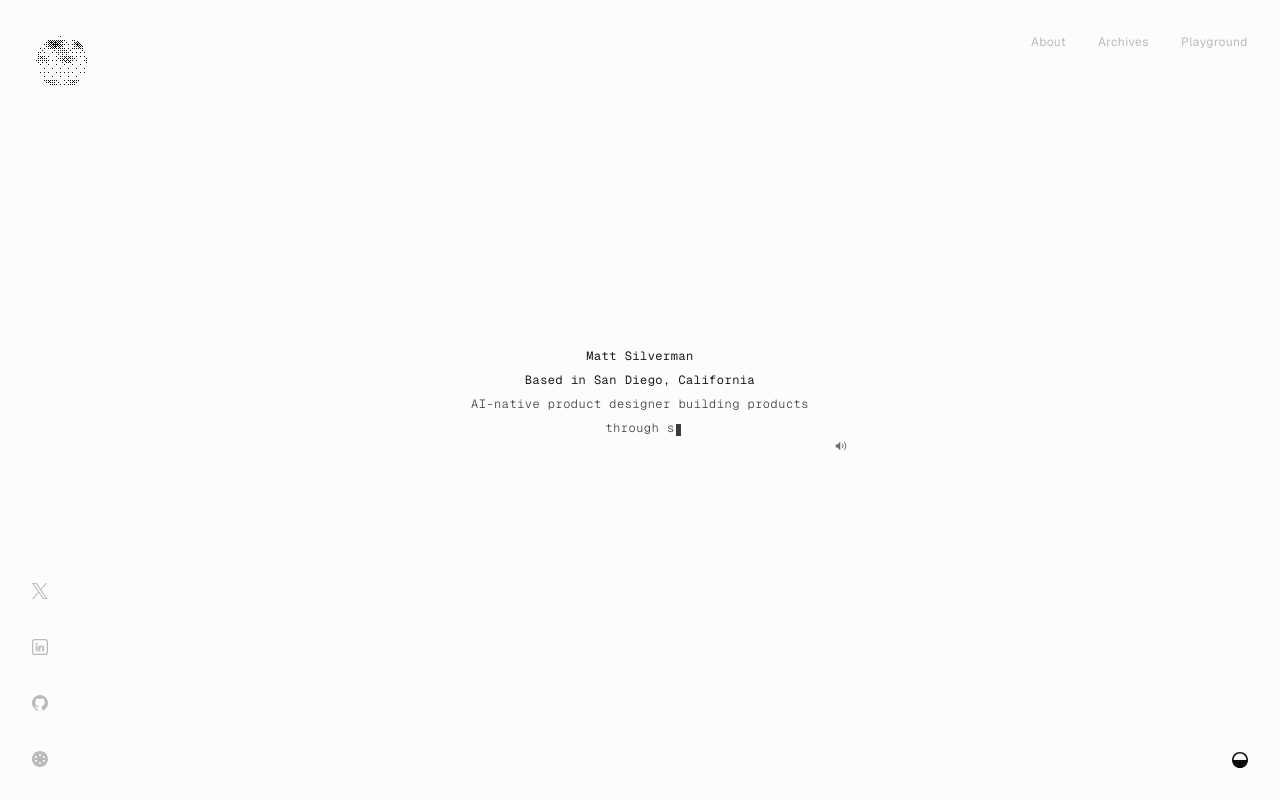
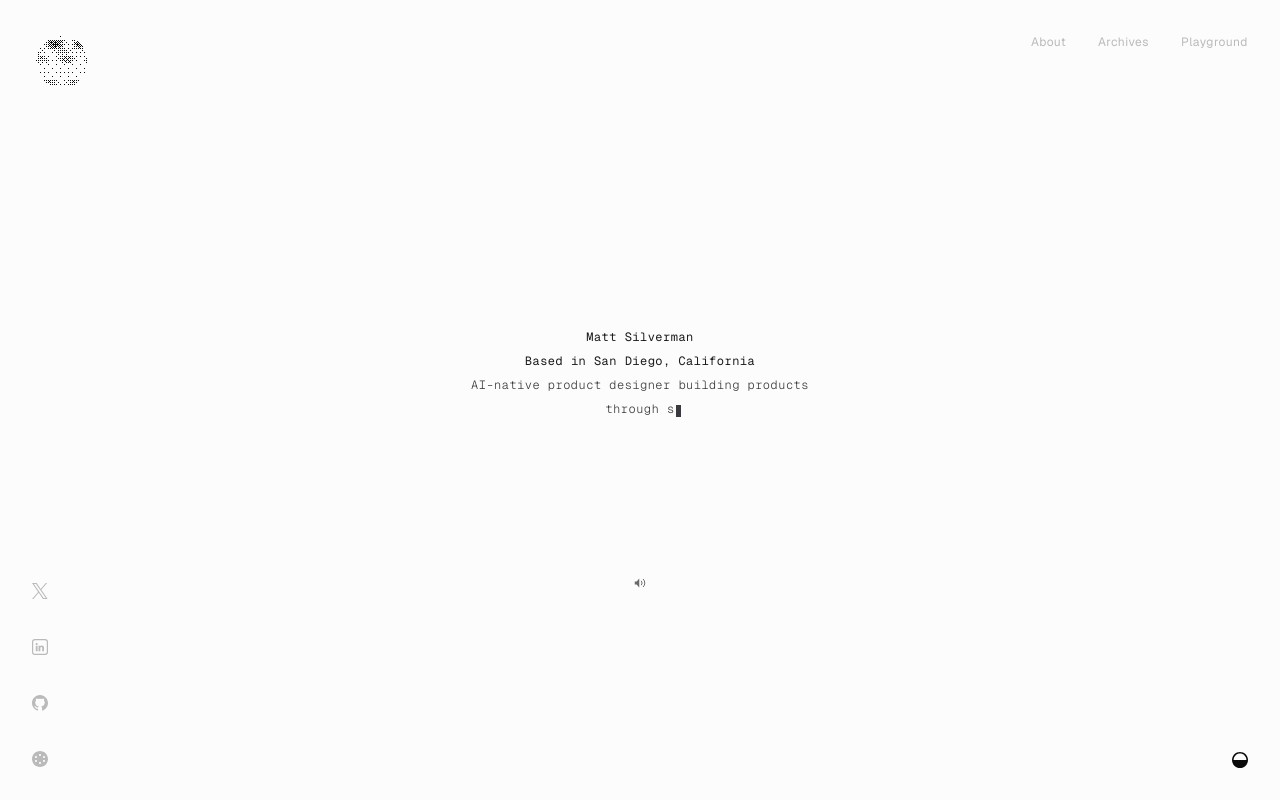
Before and after one commit to mattjss/Portfolio-2027, a React (Vite) app: page / in a window 1280 px wide. Shown: the top 800 px of the page. Built offline with nearby package versions, Linux system fonts and the light colour scheme.

Commit message:
Center mute button at bottom of hero frame, matching terminal card layout
hero-frame is now 422x422 flex-column like about-terminal-card,
with a centered bottom bar matching about-terminal-bottom.

Co-Authored-By: Claude Sonnet 4.6 <noreply@anthropic.com>

```diff
--- a/src/App.css
+++ b/src/App.css
@@ -224,18 +224,29 @@ header .container-fluid {
 
 .hero-frame {
   width: 422px;
-  position: relative;
-}
-
-.hero-sound-btn {
-  position: absolute;
-  bottom: 0;
-  right: 0;
+  height: 422px;
+  display: flex;
+  flex-direction: column;
+}
+
+.hero-frame-body {
+  flex: 1;
+  display: flex;
+  align-items: center;
+  justify-content: center;
+}
+
+.hero-frame-bottom {
+  display: flex;
+  align-items: center;
+  justify-content: center;
+  padding-bottom: 18px;
 }
 
 @media (max-width: 480px) {
   .hero-frame {
     width: 322px;
+    height: 322px;
   }
 }
 
--- a/src/components/Hero.jsx
+++ b/src/components/Hero.jsx
@@ -210,15 +210,19 @@ function Hero() {
   return (
     <section className="hero" ref={heroRef}>
       <div className="hero-frame">
+        <div className="hero-frame-body">
           <h1 ref={h1Ref}></h1>
+        </div>
+        <div className="hero-frame-bottom">
           <button
-          className="pg-ctrl-btn hero-sound-btn"
+            className="pg-ctrl-btn"
             aria-label="Toggle sound"
             onClick={() => { const next = !heroMuted; setHeroMuted(next); mutedRef.current = next; }}
           >
             {heroMuted ? <SoundOffIcon /> : <SoundOnIcon />}
           </button>
         </div>
+      </div>
     </section>
   );
 }
```
Lines whose indentation alone changed are shown as unchanged.
